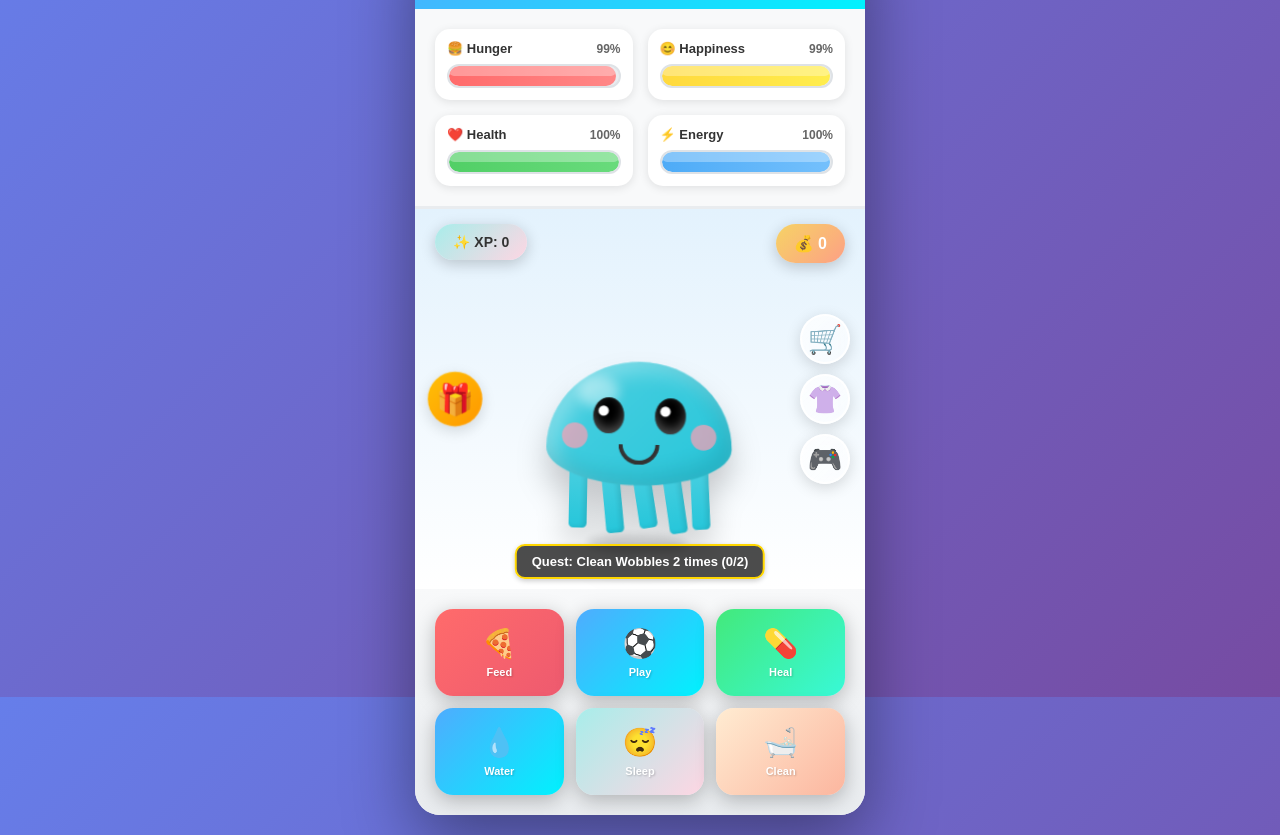
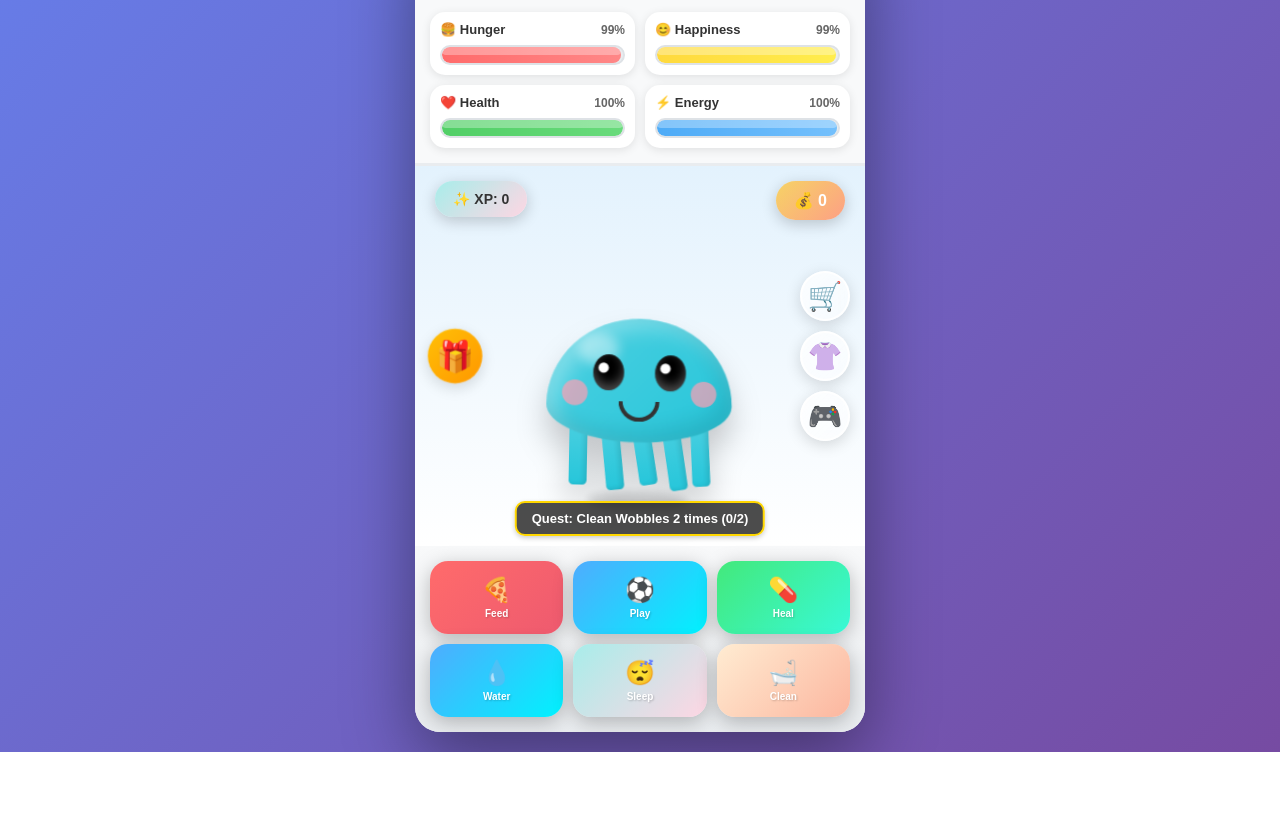
Before and after one commit to cryko98/wobbles, a plain HTML site: page index.html in a window 1280 px wide. Shown: the part 103-938 px from the top of the page. After the commit the page ends 855 px from the top, so only its background shows below. Drawn offline with Linux system fonts and the light colour scheme.

Commit message:
Update index.html

```diff
--- a/index.html
+++ b/index.html
@@ -19,9 +19,11 @@
             box-sizing: border-box;
         }
 
+        /* JAVÍTÁS: Visszaállítva a görgetés */
         html, body {
-            height: 100%; /* Ensure full height for mobile */
-            overflow: hidden; /* Prevent body scrolling */
+            min-height: 100%; /* Kitölti a képernyőt, de enged nőni */
+            overflow-x: hidden; /* Vízszintes görgetés tiltása */
+            overflow-y: auto;   /* Függőleges görgetés engedélyezése, HA KELL */
         }
 
         body {
@@ -29,19 +31,19 @@
             background: linear-gradient(135deg, #667eea 0%, #764ba2 100%);
             display: flex;
             justify-content: center;
-            align-items: flex-start; /* Default for mobile */
-            -webkit-tap-highlight-color: transparent; /* Disable tap highlight */
+            align-items: flex-start;
+            -webkit-tap-highlight-color: transparent;
         }
 
         .game-container {
             background: white;
-            border-radius: 0; /* Default for mobile */
-            box-shadow: none; /* Default for mobile */
-            max-width: 450px; /* Keep max-width for consistency */
+            border-radius: 0;
+            box-shadow: none;
+            max-width: 450px;
             width: 100%;
-            overflow: hidden; /* No scrolling in the container */
+            overflow: hidden;
             position: relative;
-            height: 100%; /* Full height */
+            min-height: 100vh; /* JAVÍTÁS: height: 100%-ról min-height-re */
             display: flex;
             flex-direction: column;
         }
@@ -49,7 +51,7 @@
         /* --- Header --- */
         .header {
             background: linear-gradient(135deg, #4facfe 0%, #00f2fe 100%);
-            padding: 25px;
+            padding: 20px 15px; /* CSÖKKENTVE */
             text-align: center;
             color: white;
             position: relative;
@@ -57,7 +59,7 @@
         }
 
         .header h1 {
-            font-size: 36px;
+            font-size: 32px; /* CSÖKKENTVE */
             text-shadow: 3px 3px 6px rgba(0,0,0,0.3);
             letter-spacing: 2px;
             display: flex;
@@ -76,7 +78,7 @@
 
         .header-emoji-fallback {
             display: none;
-            font-size: 36px; /* Match h1 */
+            font-size: 32px; /* CSÖKKENTVE */
             margin-right: 10px;
             text-shadow: none; /* Already part of h1 */
         }
@@ -96,8 +98,8 @@
         .stats-container {
             display: grid;
             grid-template-columns: repeat(2, 1fr);
-            gap: 15px;
-            padding: 20px;
+            gap: 10px; /* CSÖKKENTVE */
+            padding: 15px; /* CSÖKKENTVE */
             background: #f8f9fa;
             border-bottom: 3px solid #e9ecef;
             flex-shrink: 0;
@@ -105,7 +107,7 @@
 
         .stat {
             background: white;
-            padding: 12px;
+            padding: 10px; /* CSÖKKENTVE */
             border-radius: 15px;
             box-shadow: 0 2px 10px rgba(0,0,0,0.1);
         }
@@ -131,7 +133,7 @@
 
         .stat-bar {
             width: 100%;
-            height: 24px;
+            height: 20px; /* CSÖKKENTVE */
             background: #e9ecef;
             border-radius: 12px;
             overflow: hidden;
@@ -169,7 +171,7 @@
             text-align: center;
             background: linear-gradient(180deg, #e3f2fd 0%, #ffffff 100%);
             flex: 1 1 auto; /* Allow pet-area to grow and shrink */
-            min-height: 300px; /* Reduced min-height */
+            min-height: 280px; /* CSÖKKENTVE */
             display: flex;
             flex-direction: column;
             justify-content: center;
@@ -259,7 +261,7 @@
         .wobbles-container {
             position: relative;
             cursor: pointer;
-            margin-top: 20px;
+            margin-top: 10px; /* CSÖKKENTVE */
             z-index: 1;
             transform: scale(var(--pet-scale, 1.0));
             transition: transform 0.5s ease;
@@ -648,8 +650,8 @@
         .actions {
             display: grid;
             grid-template-columns: repeat(3, 1fr);
-            gap: 12px;
-            padding: 20px;
+            gap: 10px; /* CSÖKKENTVE */
+            padding: 15px; /* CSÖKKENTVE */
             background: linear-gradient(180deg, #f8f9fa 0%, #e9ecef 100%);
             flex-shrink: 0;
             position: relative;
@@ -660,9 +662,9 @@
             background: linear-gradient(135deg, #667eea 0%, #764ba2 100%);
             color: white;
             border: none;
-            padding: 18px 10px;
+            padding: 15px 10px; /* CSÖKKENTVE */
             border-radius: 18px;
-            font-size: 28px;
+            font-size: 24px; /* CSÖKKENTVE */
             cursor: pointer;
             transition: all 0.3s;
             box-shadow: 0 5px 20px rgba(0,0,0,0.25);
@@ -701,8 +703,8 @@
         .action-btn.clean { background: linear-gradient(135deg, #ffecd2, #fcb69f); }
 
         .action-label {
-            font-size: 11px;
-            margin-top: 6px;
+            font-size: 10px; /* CSÖKKENTVE */
+            margin-top: 4px; /* CSÖKKENTVE */
             display: block;
             font-weight: bold;
             text-shadow: 1px 1px 2px rgba(0,0,0,0.2);
```
